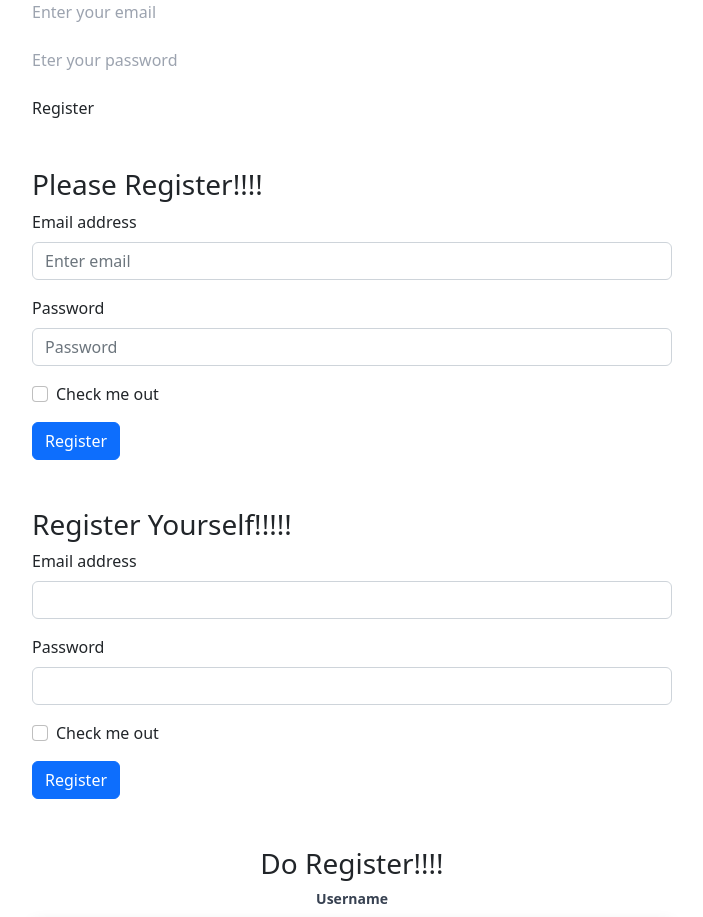
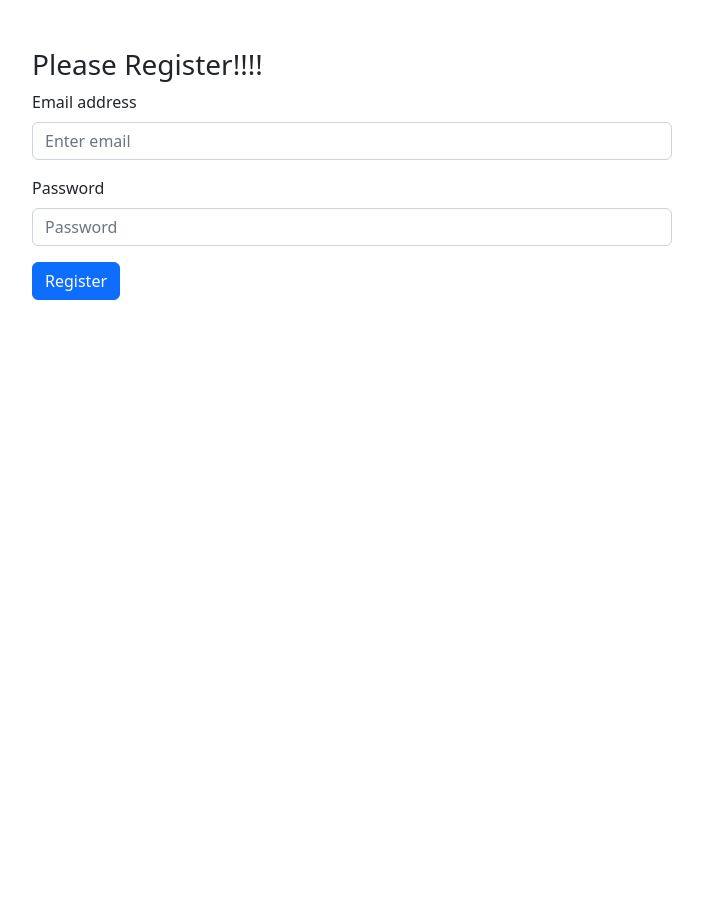
Before and after one commit to mostafizurhh/email-password-authentication, a React (Create React App) app: page / in a window 1280 px wide. Shown: the top 917 px of the page, without its empty margins (288-991 px from the left). After the commit the page ends 800 px from the top, so only its background shows below. Built offline with nearby package versions, Linux system fonts and the light colour scheme.

Commit message:
created User With Email And Password in firebase with simple validation

```diff
--- a/src/App.js
+++ b/src/App.js
@@ -1,10 +1,10 @@
-import { getAuth } from 'firebase/auth';
 import './App.css';
-import app from './firebase/firebase.init';
 import 'bootstrap/dist/css/bootstrap.min.css';
 import RegisterReactBootstrap from './components/Register/RegisterReactBootstrap';
 import RegisterBootstarp from './components/Register/RegisterBootstarp';
 import RegisterTailwind from './components/Register/RegisterTailwind';
+import { createUserWithEmailAndPassword, getAuth } from 'firebase/auth';
+import app from './firebase/firebase.init';
 
 const auth = getAuth(app);
 
@@ -13,6 +13,14 @@ const handleRegister = (event) => {
   const email = event.target.email.value;
   const password = event.target.password.value;
   console.log(email, password);
+  createUserWithEmailAndPassword(auth, email, password)
+    .then(result => {
+      const user = result.user;
+      console.log(user)
+    })
+    .catch(error => {
+      console.error('error: ', error)
+    })
 }
 
 const handleEmailOnChange = event => {
@@ -27,25 +35,37 @@ function App() {
   return (
     <div>
 
-      {/* simple html */}
-      <form onSubmit={handleRegister} className='mx-auto w-50'>
+      {/*----------------
+          simple html
+        ----------------- */}
+      {/* <form onSubmit={handleRegister} className='mx-auto w-50'>
         <input onChange={handleEmailOnChange} type="email" name="email" id="" placeholder='Enter your email' />
         <br /> <br />
         <input onBlur={handlePasswordOnBlur} type="password" name="password" id="" placeholder='Eter your password' />
         <br /> <br />
         <button type="submit">Register</button>
-      </form>
-      {/* React Bootstrap */}
+      </form> */}
+
+      {/*----------------------
+         React Bootstrap
+        -----------------------*/}
       <RegisterReactBootstrap
         handleRegister={handleRegister}
       ></RegisterReactBootstrap>
-      {/* Bootstrap */}
-      <RegisterBootstarp
+
+      {/*------------------------
+          Bootstrap
+        -------------------------*/}
+      {/* <RegisterBootstarp
         handleRegister={handleRegister}
-      ></RegisterBootstarp>
-      <RegisterTailwind
+      ></RegisterBootstarp> */}
+
+      {/*------------------------
+          Tailwind
+        -------------------------*/}
+      {/* <RegisterTailwind
         handleRegister={handleRegister}
-      ></RegisterTailwind>
+      ></RegisterTailwind> */}
     </div>
   );
 }
--- a/src/components/Register/RegisterReactBootstrap.js
+++ b/src/components/Register/RegisterReactBootstrap.js
@@ -2,24 +2,22 @@ import React from 'react';
 import Button from 'react-bootstrap/Button';
 import Form from 'react-bootstrap/Form';
 
+const RegisterReactBootstrap = ({ handleRegister }) => {
 
-const RegisterReactBootstrap = ({ handleRegister }) => {
     return (
         <div className='w-50 mx-auto mt-5'>
             <h3>Please Register!!!!</h3>
             <Form onSubmit={handleRegister}>
                 <Form.Group className="mb-3" controlId="formBasicEmail">
                     <Form.Label>Email address</Form.Label>
-                    <Form.Control type="email" name='email' placeholder="Enter email" />
+                    <Form.Control type="email" name='email' placeholder="Enter email" required />
                 </Form.Group>
 
                 <Form.Group className="mb-3" controlId="formBasicPassword">
                     <Form.Label>Password</Form.Label>
-                    <Form.Control type="password" name='password' placeholder="Password" />
+                    <Form.Control type="password" name='password' placeholder="Password" required />
                 </Form.Group>
-                <Form.Group className="mb-3" controlId="formBasicCheckbox">
-                    <Form.Check type="checkbox" label="Check me out" />
-                </Form.Group>
+
                 <Button variant="primary" type="submit">
                     Register
                 </Button>
```
